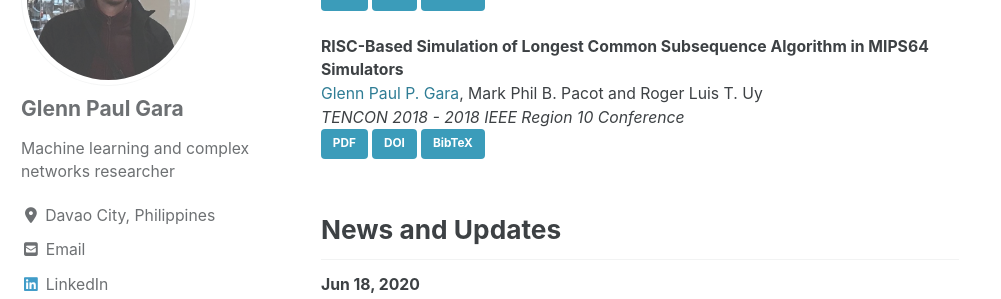
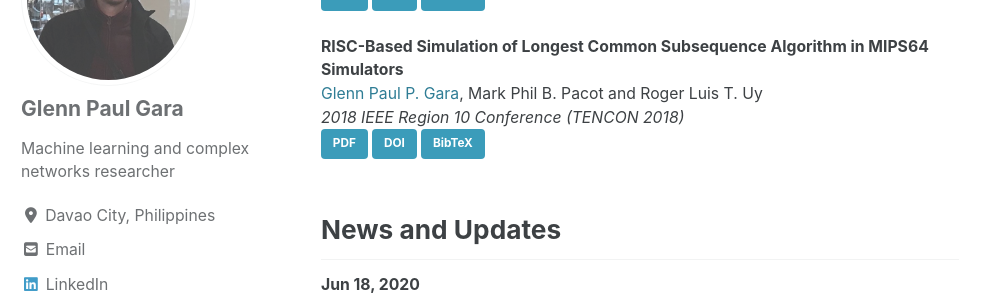
Before and after one commit to glenngara/glenngara.github.io, a Jekyll site: the page built from _pages/home.md, in a window 1280 px wide and 900 px high, scrolled down 699 px. Shown: the part 152-451 px from the top of the window, without its empty margins (0-1001 px from the left). Built offline with Jekyll 4.4.1, drawn with Linux system fonts in a browser that asks for light colours; cached includes are drawn as plain includes; nearby versions of some CDN libraries; part of the change alters nothing that is shown.

Commit message:
edited recent publications section

```diff
--- a/_pages/home.md
+++ b/_pages/home.md
@@ -24,14 +24,14 @@ Eduardo B. Santiago and [Glenn Paul P. Gara](/)
 *IEEE 10th International Conference on Humanoid, Nanotechnology, Information Technology, Communication and Control, Environment and Management (HNICEM), 2018*
 <a href="/assets/files/publications/santiago2018_amodelbased.pdf" class="btn btn--info">PDF</a>
 <a href="https://doi.org/10.1109/HNICEM.2018.8666397" class="btn btn--info">DOI</a>
-<a href="https://scholar.googleusercontent.com/scholar.bib?q=info:yXP1xunUpScJ:scholar.google.com/&output=citation&scisdr=CgWw747xEPCO8ByY_uw:AAGBfm0AAAAAXuud5uy4GIu_iHpPio0unkRlzs1B8GhQ&scisig=AAGBfm0AAAAAXuud5gPsKSur4CfuadGIJyc0tv0J-9sX&scisf=4&ct=citation&cd=-1&hl=en" class="btn btn--info">BibTeX</a>
+<a href="" class="btn btn--info">BibTeX</a>
 
 **RISC-Based Simulation of Longest Common Subsequence Algorithm in MIPS64 Simulators**
 [Glenn Paul P. Gara](/), Mark Phil B. Pacot and Roger Luis T. Uy
-*TENCON 2018 - 2018 IEEE Region 10 Conference*
+*2018 IEEE Region 10 Conference (TENCON 2018)*
 <a href="/assets/files/publications/gara2018_riscbased.pdf" class="btn btn--info">PDF</a>
 <a href="https://doi.org/10.1109/TENCON.2018.8650369" class="btn btn--info">DOI</a>
-<a href="https://scholar.googleusercontent.com/scholar.bib?q=info:Xsvlk5wBkn4J:scholar.google.com/&output=citation&scisdr=CgWw747xEPCO8ByejTQ:AAGBfm0AAAAAXuublTQWpPVAYiJJCHvWHINbX3z9SLBJ&scisig=AAGBfm0AAAAAXuublYcY1xGxwVd1ynN5-jHHtExoripX&scisf=4&ct=citation&cd=-1&hl=en" class="btn btn--info">BibTeX</a>
+<a href="" class="btn btn--info">BibTeX</a>
 
 News and Updates
 ------
```
